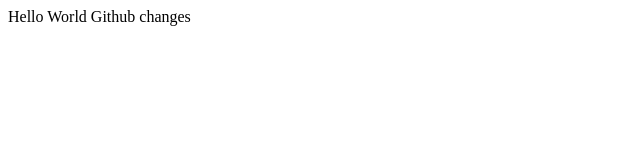
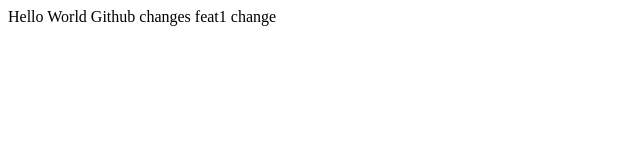
Before and after one commit to cbaham/02092023, a plain HTML site: page 02092023inclass/index.html in a window 1280 px wide. Shown: the whole page, without its empty margins (0-640 px from the left). Drawn offline with Linux system fonts and the light colour scheme.

Commit message:
feat1 change

```diff
--- a/02092023inclass/index.html
+++ b/02092023inclass/index.html
@@ -7,5 +7,6 @@
 <body>
     Hello World
     Github changes
+    feat1 change
 </body>
 </html>
```
